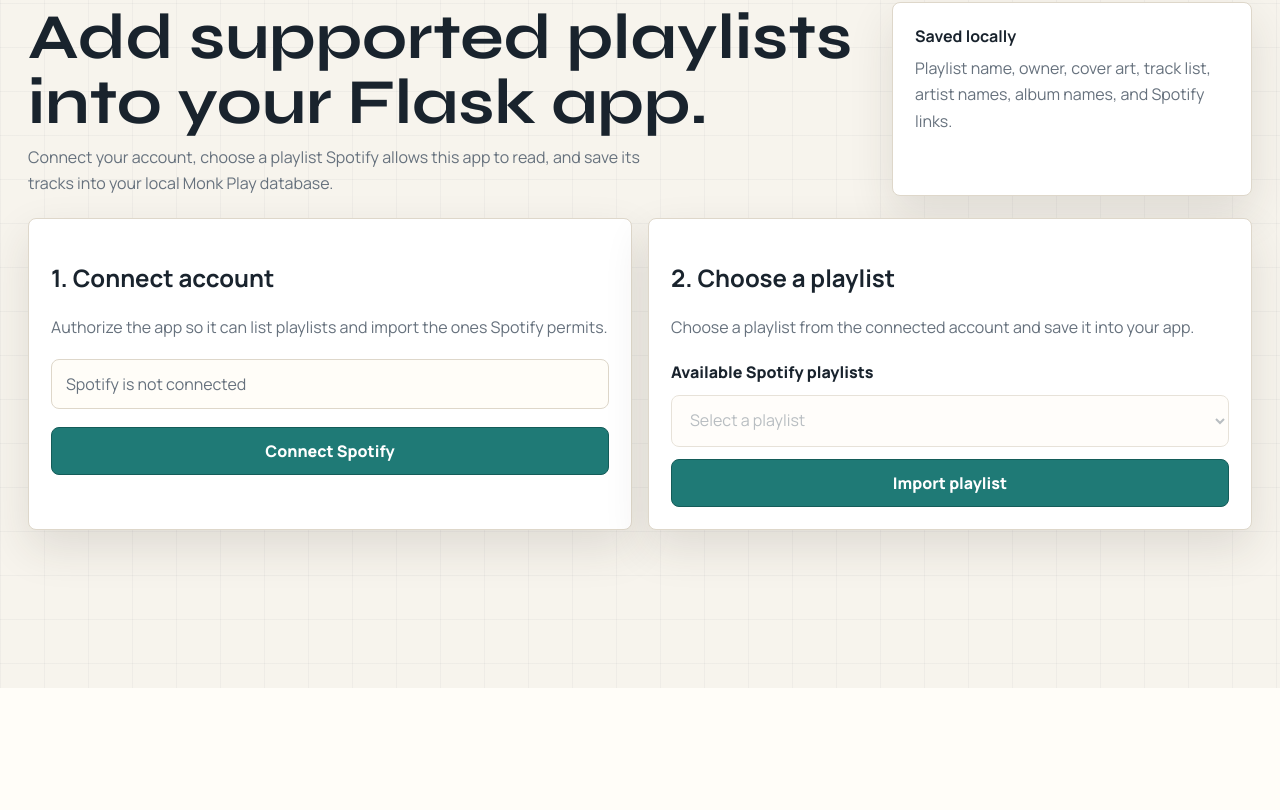
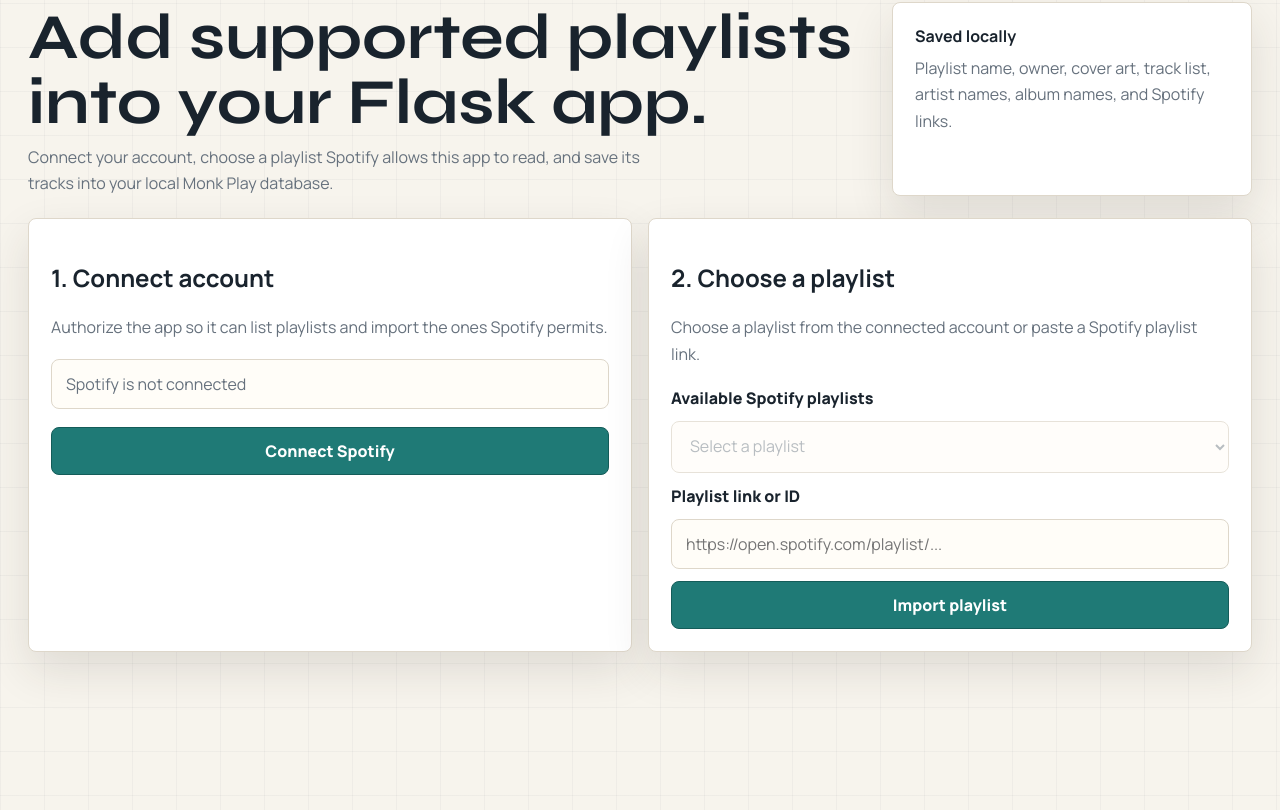
Before and after one commit to karansunar07/Monk-Play, a Flask app: page /spotify/import in a window 1280 px wide. Shown: the part 129-939 px from the top of the page. Before the commit the page ends 817 px from the top, so only its background shows below. Run offline with Flask 3, Linux system fonts and the light colour scheme; the visitor is signed in with stand-in values (Sample User, id 1).

Commit message:
Add Spotify playlist URL import field

```diff
--- a/app/templates/spotify_import.html
+++ b/app/templates/spotify_import.html
@@ -39,7 +39,7 @@
 
         <div class="auth-card">
             <h2>2. Choose a playlist</h2>
-            <p class="lead">Choose a playlist from the connected account and save it into your app.</p>
+            <p class="lead">Choose a playlist from the connected account or paste a Spotify playlist link.</p>
 
             <form class="auth-form" method="post">
                 <input type="hidden" name="csrf_token" value="{{ csrf_token() }}">
@@ -48,13 +48,21 @@
                 <select id="playlist_id" name="playlist_id" class="auth-select" {% if not spotify_connected %}disabled{% endif %}>
                     <option value="">Select a playlist</option>
                     {% for playlist in spotify_playlists %}
-                    <option value="{{ playlist.get('id') }}" {% if not playlist.get('can_import_tracks') %}disabled{% endif %}>
+                    <option value="{{ playlist.get('id') }}">
                         {{ playlist.get('name', 'Untitled Playlist') }}
                         ({{ playlist.get('tracks', {}).get('total', 0) }} tracks)
-                        {% if not playlist.get('can_import_tracks') %}- make a copy to import{% endif %}
                     </option>
                     {% endfor %}
                 </select>
+
+                <label for="playlist_url">Playlist link or ID</label>
+                <input
+                    id="playlist_url"
+                    name="playlist_url"
+                    type="text"
+                    placeholder="https://open.spotify.com/playlist/..."
+                    {% if not spotify_connected %}disabled{% endif %}
+                >
 
                 <button class="primary-btn full-width" type="submit" {% if not spotify_connected %}disabled{% endif %}>
                     Import playlist
```
